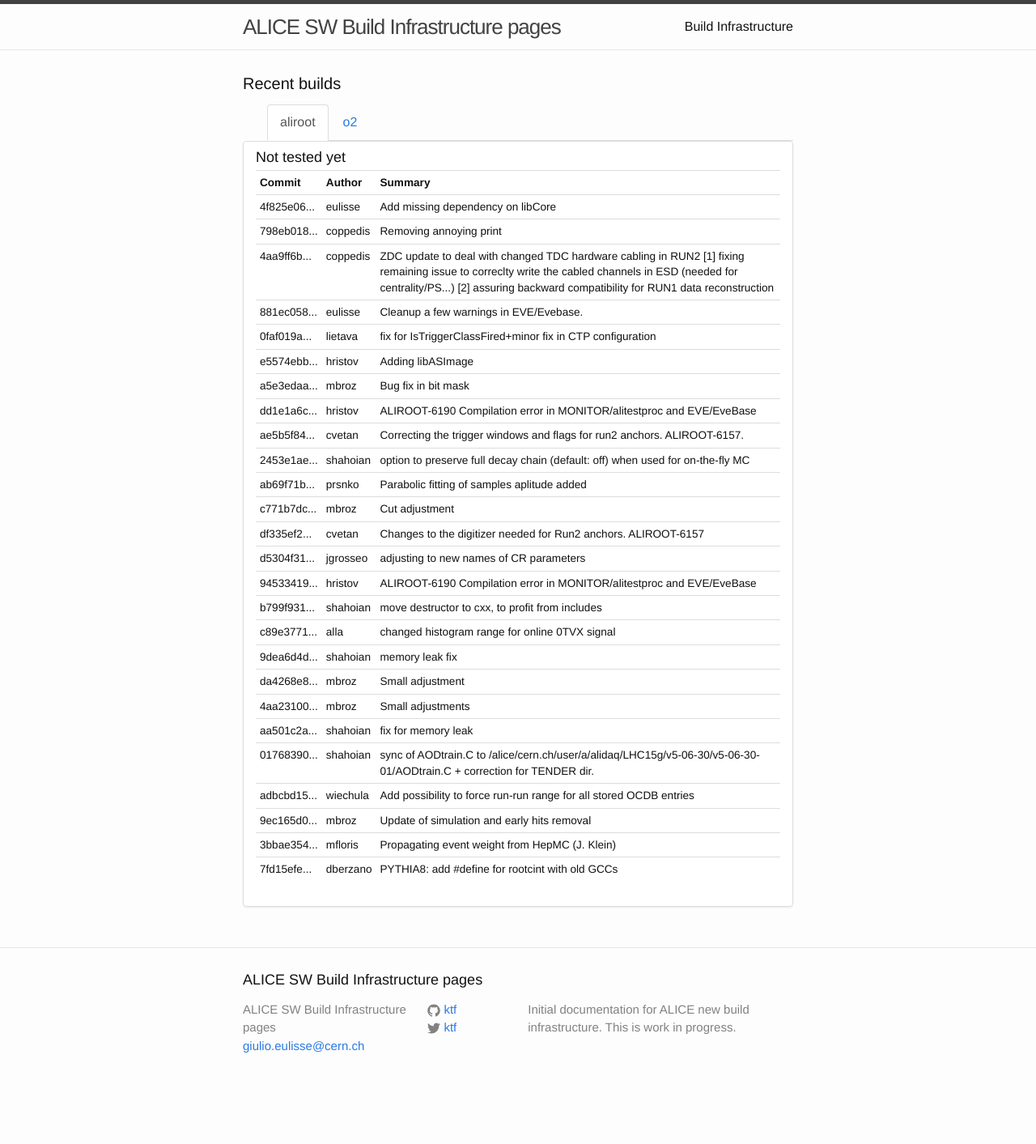
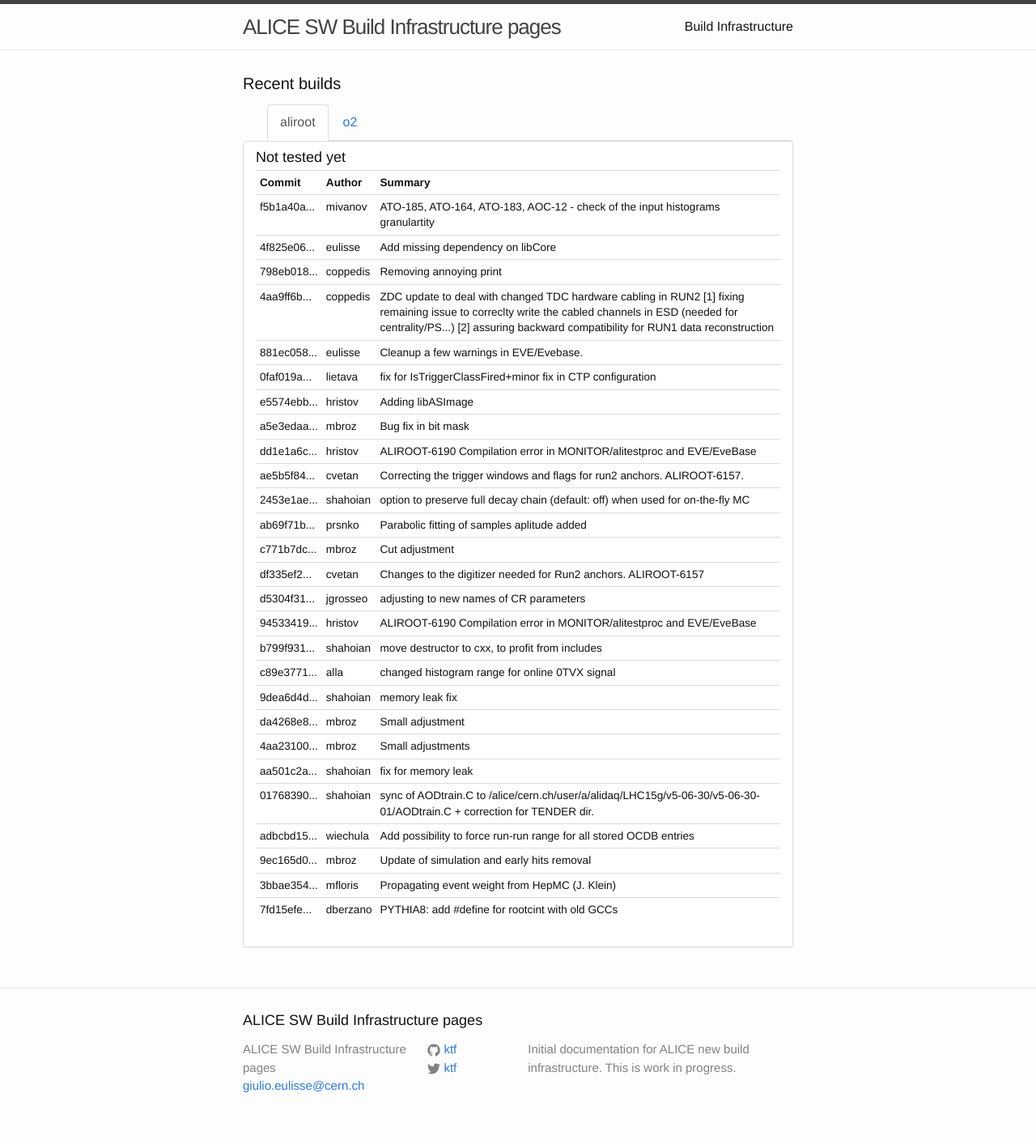
Before and after one commit to alisw/alisw.github.io, a Jekyll site: the page built from index.html, in a window 1280 px wide. Shown: the whole page at 81% size. Built offline with Jekyll 4.4.1, drawn with Linux system fonts in a browser that asks for light colours; nearby versions of some CDN libraries; before the commit the page ends 1363 px from its top, so only the background shows below that.

Commit message:
Updated results.

```diff
--- a/_data/commits-aliroot-master.yaml
+++ b/_data/commits-aliroot-master.yaml
@@ -1,3 +1,8 @@
+-
+ commit: "f5b1a40a2e305df02656a6e187cdf80446cf52f1"
+ message: >-
+     ATO-185, ATO-164, ATO-183, AOC-12 - check of the input histograms granulartity
+ author: !!str mivanov
 -
  commit: "4f825e0687c0df8c5854deea0ef53d829b750178"
  message: >-
```
